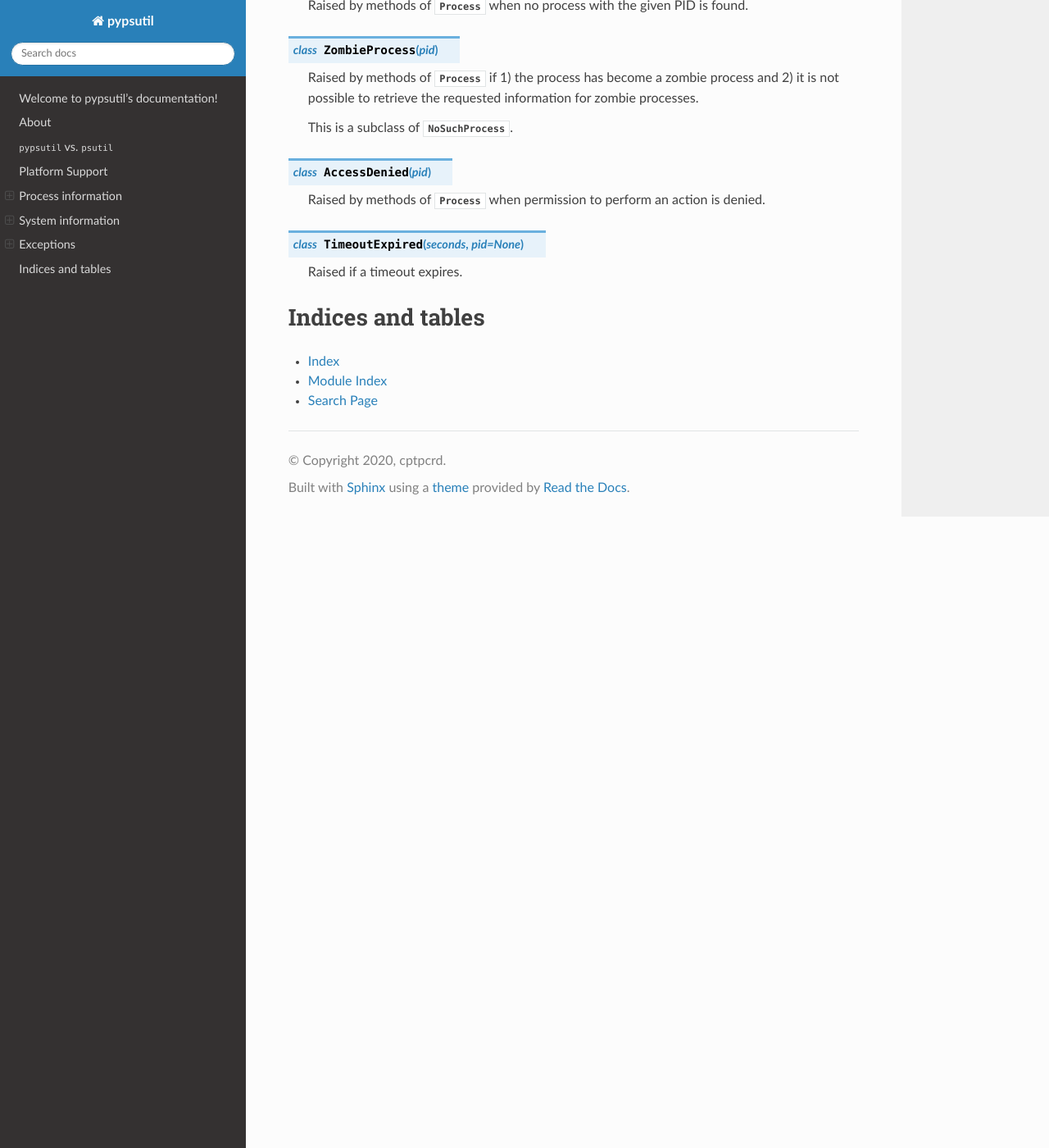
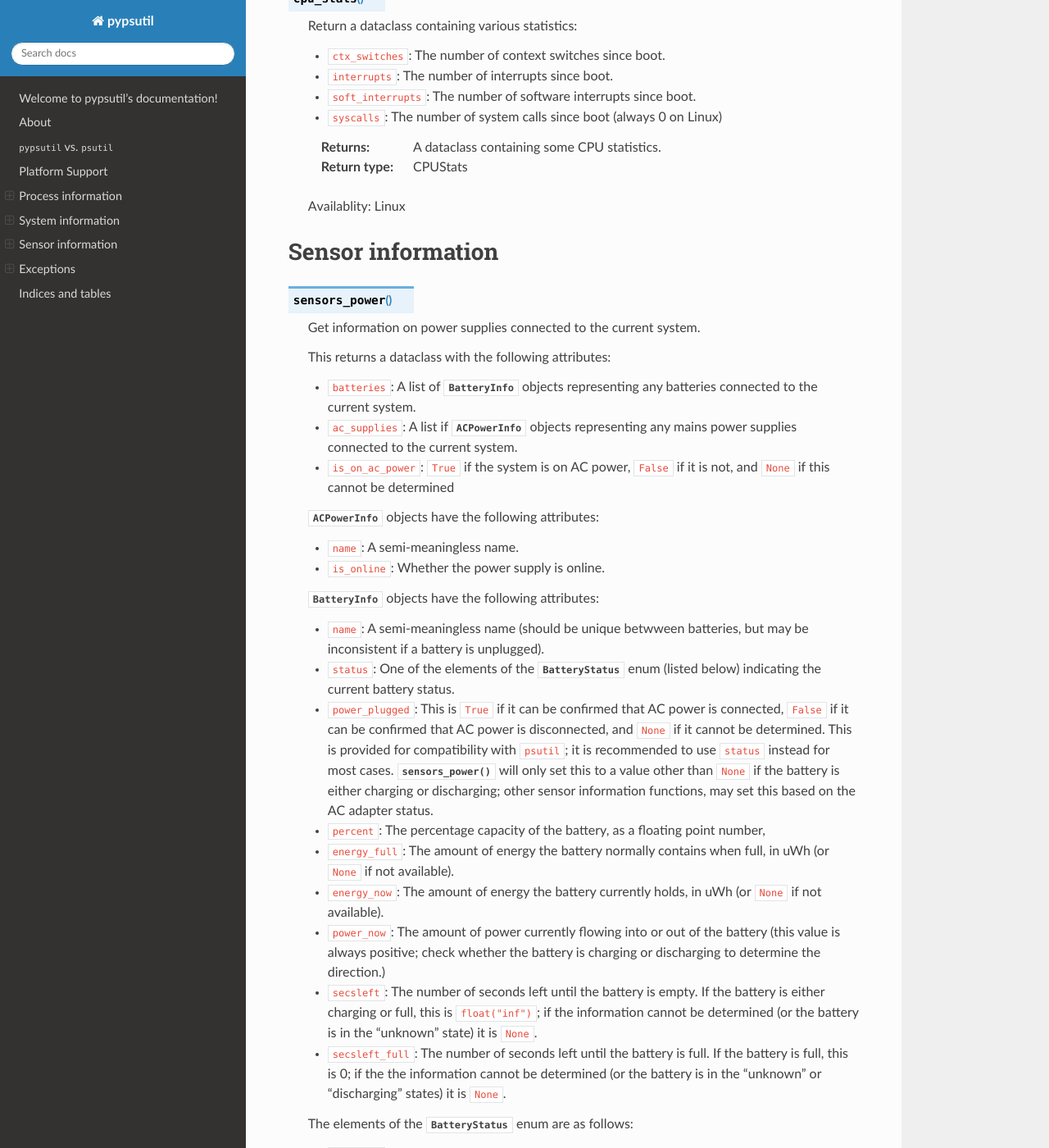
Before and after one commit to cptpcrd/pypsutil, a Sphinx documentation site: the page built from docs/index.rst, in a window 1280 px wide and 1400 px high, scrolled down 16722 px. Shown: the whole window at 82% size. Built offline with Sphinx 7.4.7 and the Read the Docs theme 2.0.0, drawn with Linux system fonts in a browser that asks for light colours; some of the changed text lies outside the part shown.

Commit message:
docs: Begin documenting new features

```diff
--- a/docs/index.rst
+++ b/docs/index.rst
@@ -314,6 +314,30 @@
 
         :return: The accumulated process times
         :rtype: ProcessCPUTimes
+
+   .. py:method:: memory_info()
+
+      Return a dataclass containing information on the process's memory usage. Some attributes:
+      - `rss`: Non-swapped physical memory the process is using.
+      - `vms`: Total amount of virtual memory used by the process.
+      - `shared` (Linux): The amount of memory used in `tmpfs`es.
+      - `text` (Linux, \*BSD): The amount of memory used by executable code.
+      - `data` (Linux, \*BSD): The amount of memory used by things other than executable code.
+      - `stack` (\*BSD): The amount of memory used by the stack.
+      - `pfaults` (macOS): The number of page faults.
+      - `pageins` (macOS): The number of pageins.
+
+      :returns: A dataclass containing information on the process's memory usage
+      :rtype: ProcessMemoryInfo
+
+   .. py:method:: memory_percent(memtype="rss")
+
+      Compare system-winde memory usage to the total system memory and return a process utilization
+      percentage.
+
+      :returns:
+          The percent of system memory that is being used by the process as the given memory type.
+      :rtype: float
 
    .. py:method:: rlimit(res, new_limits=None)
 
@@ -771,6 +795,114 @@
    Availablity: Linux
 
 
+Sensor information
+==================
+
+.. py:function:: sensors_power()
+
+   Get information on power supplies connected to the current system.
+
+   This returns a dataclass with the following attributes:
+
+   - ``batteries``: A list of :py:class:`BatteryInfo` objects representing any batteries connected
+     to the current system.
+   - ``ac_supplies``: A list if :py:class:`ACPowerInfo` objects representing any mains power
+     supplies connected to the current system.
+   - ``is_on_ac_power``: ``True`` if the system is on AC power, ``False`` if it is not, and ``None``
+     if this cannot be determined
+
+   :py:class:`ACPowerInfo` objects have the following attributes:
+
+   - ``name``: A semi-meaningless name.
+   - ``is_online``: Whether the power supply is online.
+
+   :py:class:`BatteryInfo` objects have the following attributes:
+
+   - ``name``: A semi-meaningless name (should be unique betwween batteries, but may be inconsistent
+     if a battery is unplugged).
+   - ``status``: One of the elements of the :py:class:`BatteryStatus` enum (listed below) indicating
+     the current battery status.
+   - ``power_plugged``: This is ``True`` if it can be confirmed that AC power is connected,
+     ``False`` if it can be confirmed that AC power is disconnected, and ``None`` if it cannot be
+     determined. This is provided for compatibility with ``psutil``; it is recommended to use
+     ``status`` instead for most cases.
+     :py:func:`sensors_power()` will only set this to a value other than ``None`` if the battery is
+     either charging or discharging; other sensor information functions, may set this based on the
+     AC adapter status.
+   - ``percent``: The percentage capacity of the battery, as a floating point number,
+   - ``energy_full``: The amount of energy the battery normally contains when full, in uWh (or
+     ``None`` if not available).
+   - ``energy_now``: The amount of energy the battery currently holds, in uWh (or ``None`` if not
+     available).
+   - ``power_now``: The amount of power currently flowing into or out of the battery (this value is
+     always positive; check whether the battery is charging or discharging to determine the
+     direction.)
+   - ``secsleft``: The number of seconds left until the battery is empty. If the battery is either
+     charging or full, this is ``float("inf")``; if the information cannot be determined (or the
+     battery is in the "unknown" state) it is ``None``.
+   - ``secsleft_full``: The number of seconds left until the battery is full. If the battery is
+     full, this is 0; if the the information cannot be determined (or the battery is in the
+     "unknown" or "discharging" states) it is ``None``.
+
+   The elements of the :py:class:`BatteryStatus` enum are as follows:
+
+   - ``CHARGING``: The battery is actively charging.
+   - ``DISCHARGING``: The battery is actively discharging.
+   - ``FULL``: The battery is at 100% capacity and neither charging nor discharging.
+   - ``UNKNOWN``: The battery state is unknown.
+
+   :returns: Information on power supplies connected to the current system.
+   :rtype: PowerSupplySensorInfo or None
+
+   Availability: Linux, FreeBSD
+
+.. py:function:: sensors_is_on_ac_power()
+
+   Detect whether the system is on AC power.
+
+   This is equivalent to ``sensors_power().is_on_ac_power`` (except that it returns ``None`` if
+   :py:func:`sensors_power()` would return ``None``) but it may be more efficient.
+
+   :returns:
+        True if the computer is on AC power, False if it is not, and None if this cannot be
+        determined.
+   :rtype: bool or None
+
+   Availability: Linux, FreeBSD
+
+.. py:function:: sensors_battery()
+
+   Return battery status information (or ``None`` if no battery is installed).
+
+   Internally, this just calls :py:func:`sensors_power()`, extracts the first battery's information,
+   and then sets ``battery.power_plugged`` based on the ``is_on_ac_power`` attribute of the
+   dataclass returned by `:py:func:`sensors_power()`.
+
+   On systems that may have more than one battery, you should use :py:func:`sensors_power()` or
+   :py:func:`sensors_battery_total()` instead.
+
+   :returns: Battery information
+   :rtype: BetteryInfo or None
+
+   Availability: Linux, FreeBSD
+
+.. py:function:: sensors_battery_total()
+
+   Collect system-wide battery information.
+
+   If the system has only one battery (or no batteries), this should be equivalent to
+   :py:func:`sensors_battery()`. If the system has more than one battery, this function will return
+   totaled statistics for all batteries.
+
+   It also sets the ``power_plugged`` attribute similarly to how :py:func:`sensors_battery()` does
+   it.
+
+   :returns: Totaled battery information
+   :rtype: BetteryInfo or None
+
+   Availability: Linux, FreeBSD
+
+
 Exceptions
 ==========
 
```
Also changed, not shown: other parts of docs/index.rst (+1 -1 lines).
